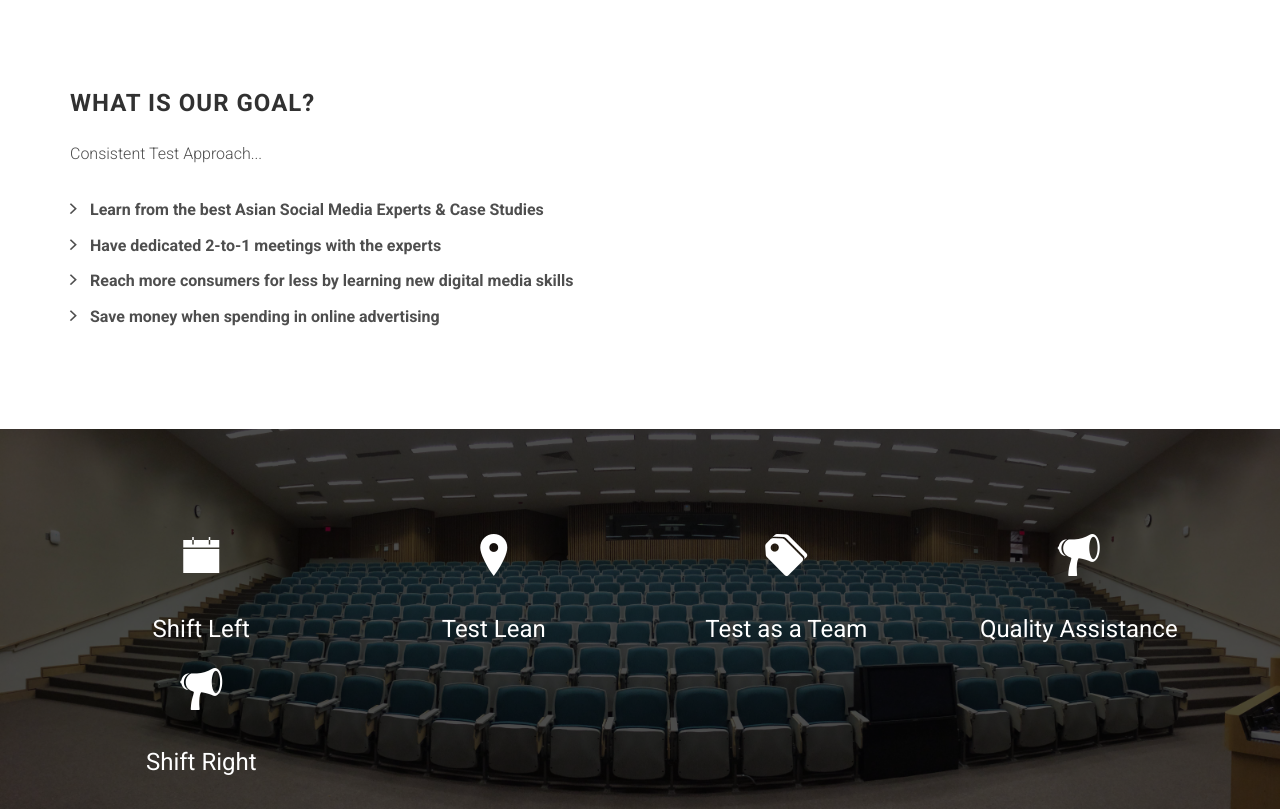
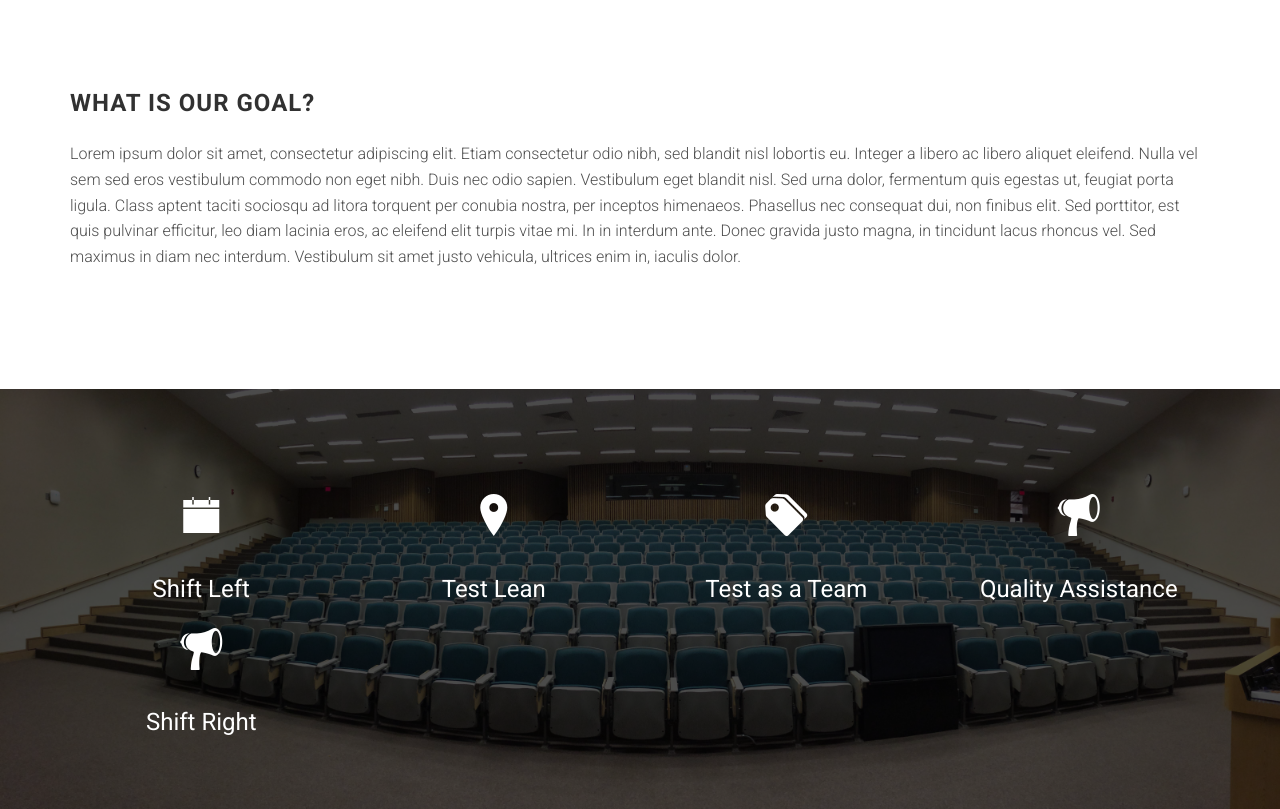
Before and after one commit to scresswell-kainos/kainos_test_gathering, a website: page index.html in a window 1280 px wide. Shown: the part 800-1609 px from the top of the page. Drawn offline with Linux system fonts and the light colour scheme; files whose address does not match are found by name.

Commit message:
change about section dummy

```diff
--- a/index.html
+++ b/index.html
@@ -62,20 +62,11 @@
         <div class="container">
             <div class="row">
 
-                <div class="col-sm-6">
+                <div class="col-sm-12">
 
                     <h3 class="section-title multiple-title">What is Our Goal?</h3>
 
-                    <p>Consistent Test Approach...</p>
-
-                    <ul class="list-arrow-right">
-
-                        <li>Learn from the best Asian Social Media Experts &amp; Case Studies</li>
-                        <li>Have dedicated 2-to-1 meetings with the experts</li>
-                        <li>Reach more consumers for less by learning new digital media skills</li>
-                        <li>Save money when spending in online advertising</li>
-
-                    </ul>
+                    <p>Lorem ipsum dolor sit amet, consectetur adipiscing elit. Etiam consectetur odio nibh, sed blandit nisl lobortis eu. Integer a libero ac libero aliquet eleifend. Nulla vel sem sed eros vestibulum commodo non eget nibh. Duis nec odio sapien. Vestibulum eget blandit nisl. Sed urna dolor, fermentum quis egestas ut, feugiat porta ligula. Class aptent taciti sociosqu ad litora torquent per conubia nostra, per inceptos himenaeos. Phasellus nec consequat dui, non finibus elit. Sed porttitor, est quis pulvinar efficitur, leo diam lacinia eros, ac eleifend elit turpis vitae mi. In in interdum ante. Donec gravida justo magna, in tincidunt lacus rhoncus vel. Sed maximus in diam nec interdum. Vestibulum sit amet justo vehicula, ultrices enim in, iaculis dolor. </p>
 
                 </div><!-- /.col-sm-6 -->
             </div><!-- /.row -->
```
